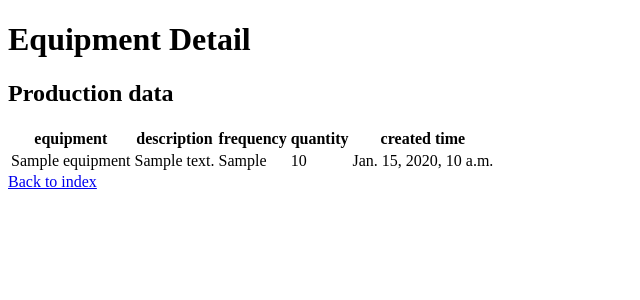
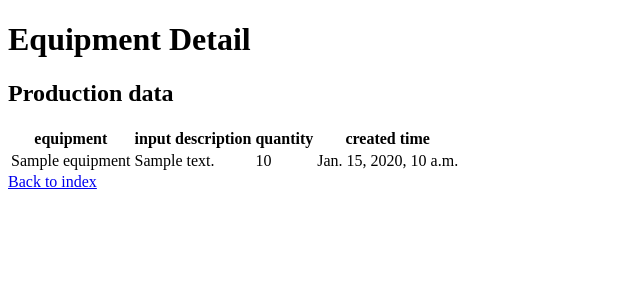
Before and after one commit to lucas-richards/django_arduino, a Django app: page /equipments/1 in a window 1280 px wide. Shown: the top 300 px of the page, without its empty margins (0-640 px from the left). Run offline with Django 4.2, Linux system fonts and the light colour scheme; tables that the repository leaves empty hold one stand-in row (values such as "Sample post").

Commit message:
data recorded success

```diff
--- a/equipments/models.py
+++ b/equipments/models.py
@@ -21,7 +21,6 @@ class Production(models.Model):
     equipment = models.ForeignKey(
         Equipment, on_delete=models.CASCADE, null=True, blank=True)
     input_desc = models.CharField(max_length=100)
-    frequency = models.CharField(max_length=100)
     # quantity number field
     quantity = models.IntegerField()
     created_at = models.DateTimeField(default=datetime.now)
--- a/equipments/templates/equipments/detail.html
+++ b/equipments/templates/equipments/detail.html
@@ -15,8 +15,7 @@
         <thead>
             <tr>
                 <th>equipment</th>
-                <th>description</th>
-                <th>frequency</th>
+                <th>input description</th>
                 <th>quantity</th>
                 <th>created time</th>
             </tr>
@@ -26,7 +25,6 @@
                 <tr>
                     <td>{{ data.equipment }}</td>
                     <td>{{ data.input_desc }}</td>
-                    <td>{{ data.frequency }}</td>
                     <td>{{ data.quantity }}</td>
                     <td>{{ data.created_at }}</td>
                 </tr>
--- a/equipments/views.py
+++ b/equipments/views.py
@@ -15,12 +15,7 @@ def index(request):
         data = json.loads(request.body.decode('utf-8'))
 
         # fetch equipment from database
-        print('data[equipment]',data['equipment'])
-        print('data[input_desc]',data['input_desc'])
-        print('data[frequency]',data['frequency'])
-        print('data[quantity]',data['quantity'])
         equipment = Equipment.objects.get(id=data['equipment'])
-        print('equipment',equipment)
         # Store data in the database (Assuming you have a model named MyModel)
         is_created = Production.objects.create(
             equipment=equipment,
@@ -29,7 +24,7 @@ def index(request):
             quantity=data['quantity'],
         )
 
-        print('is_created',is_created)
+        print('Activity saved for',is_created)
 
         # print(data)
         return JsonResponse({'message': 'Data received and stored successfully'})
```
Also changed, not shown: equipments/migrations/0005_alter_production_options_remove_production_frequency.py (added).
